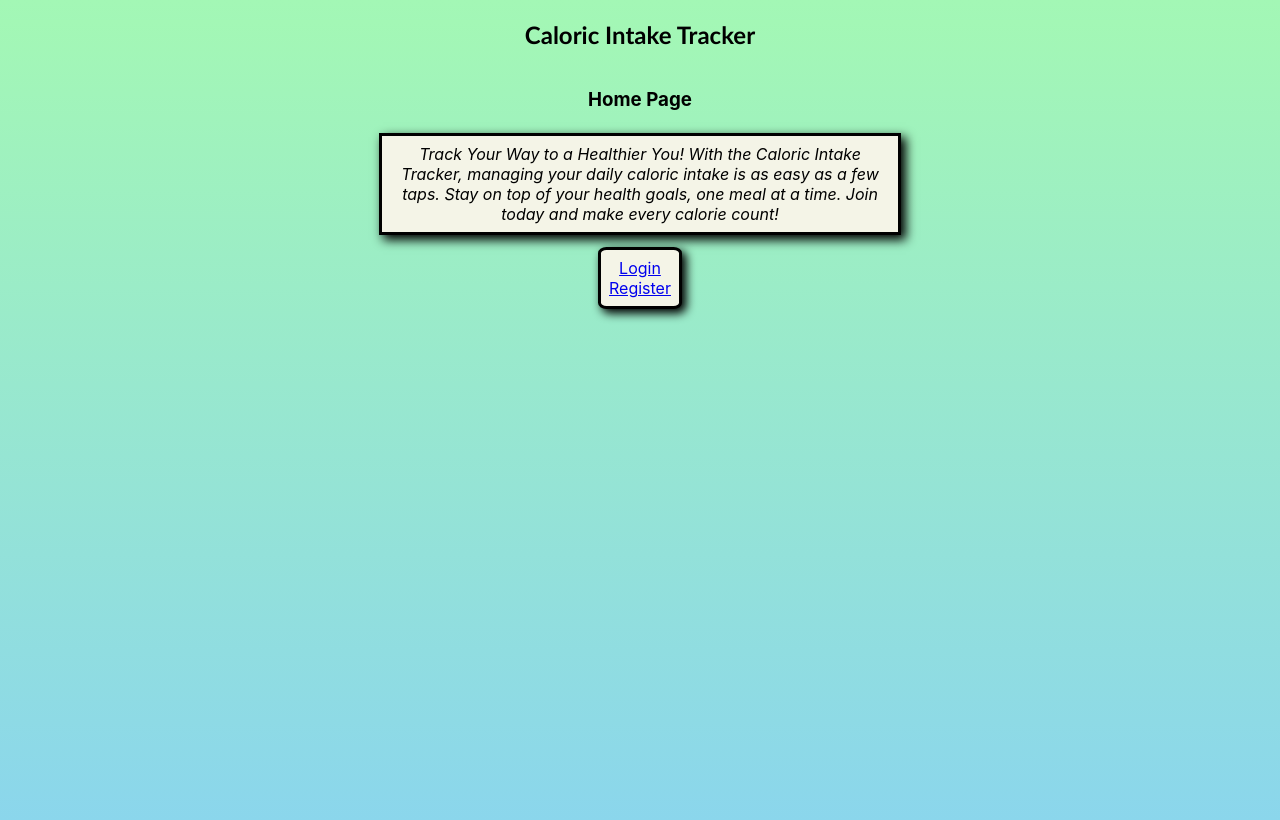
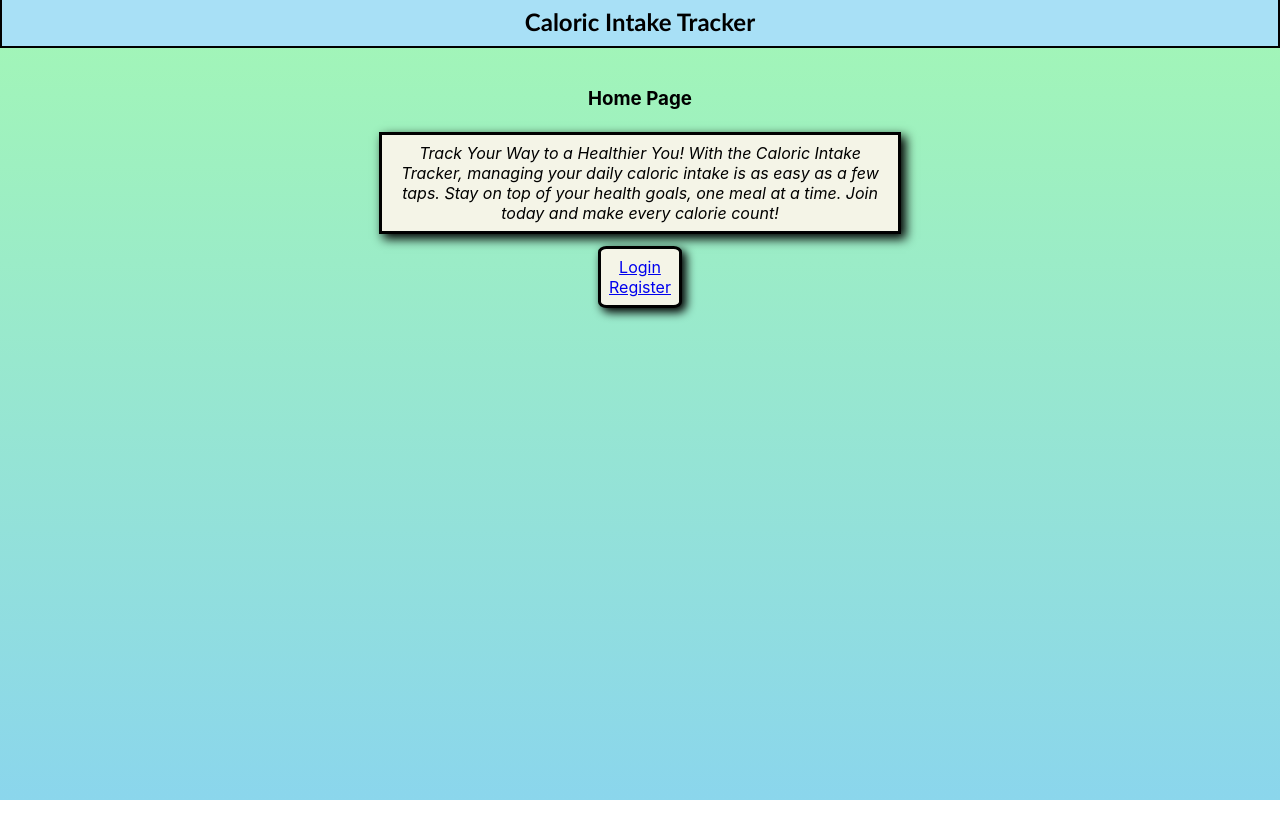
Before and after one commit to MirScharf/Calory-Tracker, a React (Create React App) app in the folder frontend/: page / in a window 1280 px wide. Built offline with nearby package versions, Linux system fonts and the light colour scheme.

Commit message:
added route for recipyHub

```diff
--- a/frontend/src/App.css
+++ b/frontend/src/App.css
@@ -1,45 +1,12 @@
-
-
 .App {
   text-align: center;
 }
 
-#title {
-  font-family:'Gill Sans', 'Gill Sans MT', Calibri, 'Trebuchet MS', sans-serif
+#title{
+  font-family:'Gill Sans', 'Gill Sans MT', Calibri, 'Trebuchet MS', sans-serif;
+  background-color: rgb(168, 224, 246);
+  padding-top: 10px;
+  padding-bottom: 10px;
+  margin-top: -5px;
+  border: solid black 2px;
 }
-/*
-.App-logo {
-  height: 40vmin;
-  pointer-events: none;
-}
-
-@media (prefers-reduced-motion: no-preference) {
-  .App-logo {
-    animation: App-logo-spin infinite 20s linear;
-  }
-}
-
-.App-header {
-  background-color: #282c34;
-  min-height: 100vh;
-  display: flex;
-  flex-direction: column;
-  align-items: center;
-  justify-content: center;
-  font-size: calc(10px + 2vmin);
-  color: white;
-}
-
-.App-link {
-  color: #61dafb;
-}
-
-@keyframes App-logo-spin {
-  from {
-    transform: rotate(0deg);
-  }
-  to {
-    transform: rotate(360deg);
-  }
-}
- */
--- a/frontend/src/App.js
+++ b/frontend/src/App.js
@@ -1,7 +1,7 @@
-// import logo from './logo.svg';
 import './App.css';
 import { Route, Routes } from 'react-router-dom';
-import { Home, Login, Register } from './pages';
+import { Home, Login, Register, RecipyHub } from './pages';
+import { ToastContainer } from "react-toastify";
 
 function App() {
   return (
@@ -11,29 +11,11 @@ function App() {
         <Route path='/' element={<Home />} />
         <Route path='/login' element={<Login />} />
         <Route path='/register' element={<Register />} />
+        <Route path='/recipyHub' element={<RecipyHub />} />
       </Routes>
+      <ToastContainer/>
     </div>
   );
 }
 
 export default App;
-// function App() {
-//   return (
-//     <div className="App">
-//       <header className="App-header">
-//         <img src={logo} className="App-logo" alt="logo" />
-//         <p>
-//           Edit <code>src/App.js</code> and save to reload.
-//         </p>
-//         <a
-//           className="App-link"
-//           href="https://reactjs.org"
-//           target="_blank"
-//           rel="noopener noreferrer"
-//         >
-//           Learn React
-//         </a>
-//       </header>
-//     </div>
-//   );
-// }
```
